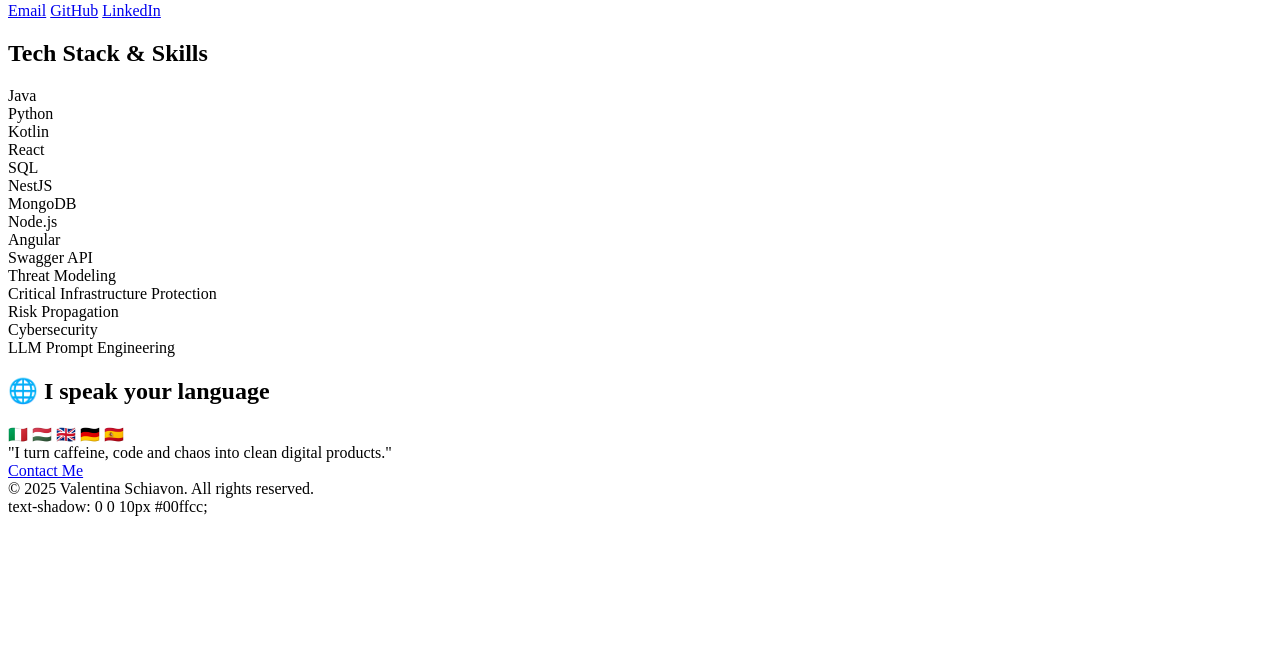
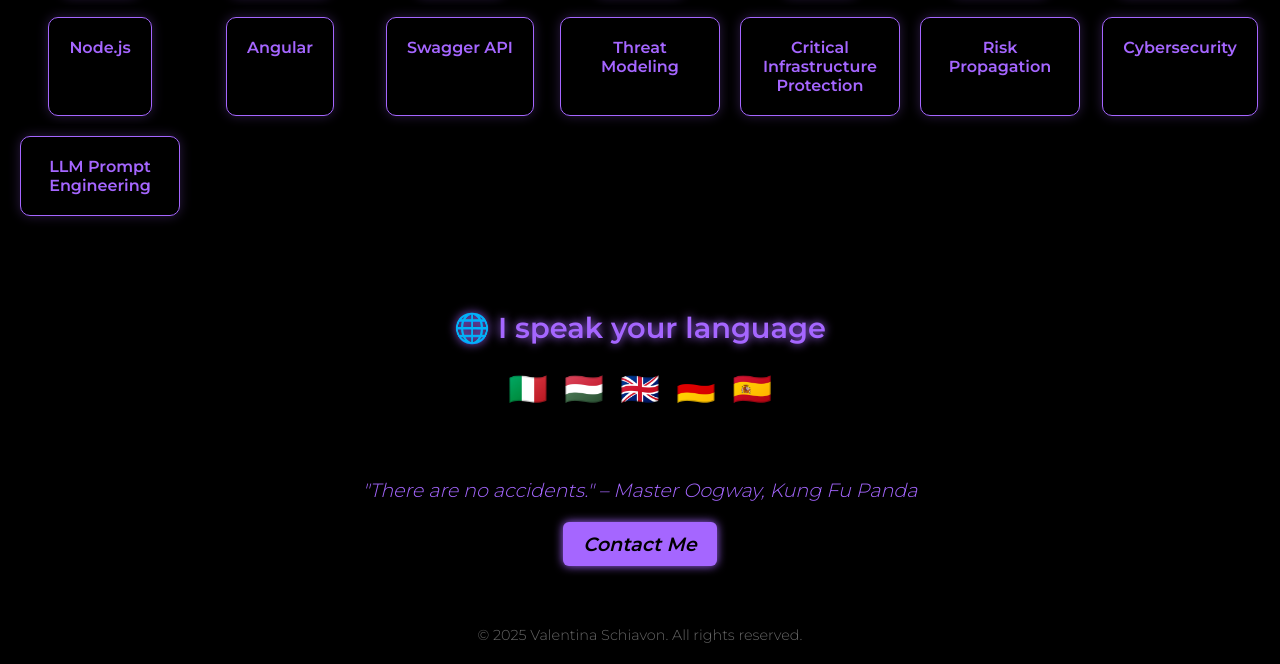
Before and after one commit to valentinaschiavon99/valentinaschiavon.github.io, a plain HTML site: page index.html in a window 1280 px wide. Shown: the part 524-1188 px from the top of the page. Before the commit the page ends 1048 px from the top, so only its background shows below. Drawn offline with nearby package versions, Linux system fonts and the light colour scheme.

Commit message:
fixed bugs

```diff
--- a/index.html
+++ b/index.html
@@ -9,8 +9,91 @@
     <link href="https://fonts.googleapis.com/css2?family=Montserrat:wght@300;600&display=swap" rel="stylesheet">
     <script src="https://unpkg.com/scrollreveal"></script>
     <style>
-        /* CSS invariato sopra */
-        /* ... */
+        body {
+            margin: 0;
+            font-family: 'Montserrat', sans-serif;
+            background-color: #000;
+            color: #fff;
+            text-align: center;
+        }
+        header {
+            padding: 40px 20px;
+        }
+        .profile-pic {
+            width: 120px;
+            border-radius: 50%;
+            margin-bottom: 10px;
+        }
+        h1 {
+            font-size: 2.5rem;
+            margin: 0;
+        }
+        p {
+            font-size: 1rem;
+            margin: 10px 0 20px;
+        }
+        .social-links a {
+            margin: 0 10px;
+            color: #a566ff;
+            text-decoration: none;
+            font-weight: 600;
+        }
+        .skills {
+            padding: 40px 20px;
+        }
+        .skills-grid {
+            display: grid;
+            grid-template-columns: repeat(auto-fill, minmax(160px, 1fr));
+            gap: 20px;
+            justify-items: center;
+            margin-top: 30px;
+        }
+        .skill {
+            padding: 20px;
+            border: 1px solid #a566ff;
+            border-radius: 10px;
+            color: #a566ff;
+            font-weight: bold;
+            box-shadow: 0 0 12px #a566ff44;
+            transition: transform 0.2s;
+        }
+        .skill:hover {
+            transform: scale(1.05);
+        }
+        .flashing-text {
+            color: #a566ff;
+            font-size: 1.8rem;
+            text-shadow: 0 0 10px #a566ff;
+        }
+        .languages {
+            padding: 30px 20px;
+        }
+        .flags span {
+            font-size: 2rem;
+            margin: 0 6px;
+        }
+        .quote {
+            padding: 40px 20px;
+            font-size: 1.2rem;
+            font-style: italic;
+            color: #a566ff;
+        }
+        .email-button {
+            display: inline-block;
+            margin-top: 20px;
+            padding: 10px 20px;
+            background-color: #a566ff;
+            color: #000;
+            text-decoration: none;
+            font-weight: bold;
+            border-radius: 6px;
+            box-shadow: 0 0 10px #a566ff;
+        }
+        footer {
+            padding: 20px;
+            font-size: 0.9rem;
+            color: #666;
+        }
     </style>
 </head>
 <body>
@@ -20,8 +103,8 @@
     <p>Business Informatics Student | Passionate about AI, Cybersecurity & Prompt Engineering</p>
     <div class="social-links">
         <a href="mailto:valentinaschiavon99@gmail.com">Email</a>
-        <a href="https://github.com/valentinaschiavon" target="_blank">GitHub</a>
-        <a href="https://linkedin.com/in/valentinaschiavon" target="_blank">LinkedIn</a>
+        <a href="https://github.com/valentinaschiavon99" target="_blank">GitHub</a>
+        <a href="https://www.linkedin.com/in/valentinaschiavon1/" target="_blank">LinkedIn</a>
     </div>
 </header>
 
@@ -58,7 +141,7 @@
 </section>
 
 <section class="quote">
-    <div class="typewriter">"I turn caffeine, code and chaos into clean digital products."</div>
+    <div class="typewriter">"There are no accidents." – Master Oogway, Kung Fu Panda</div>
     <a href="mailto:valentinaschiavon99@gmail.com" class="email-button">Contact Me</a>
 </section>
 
@@ -67,5 +150,3 @@
 </footer>
 </body>
 </html>
-
-text-shadow: 0 0 10px #00ffcc;
```
